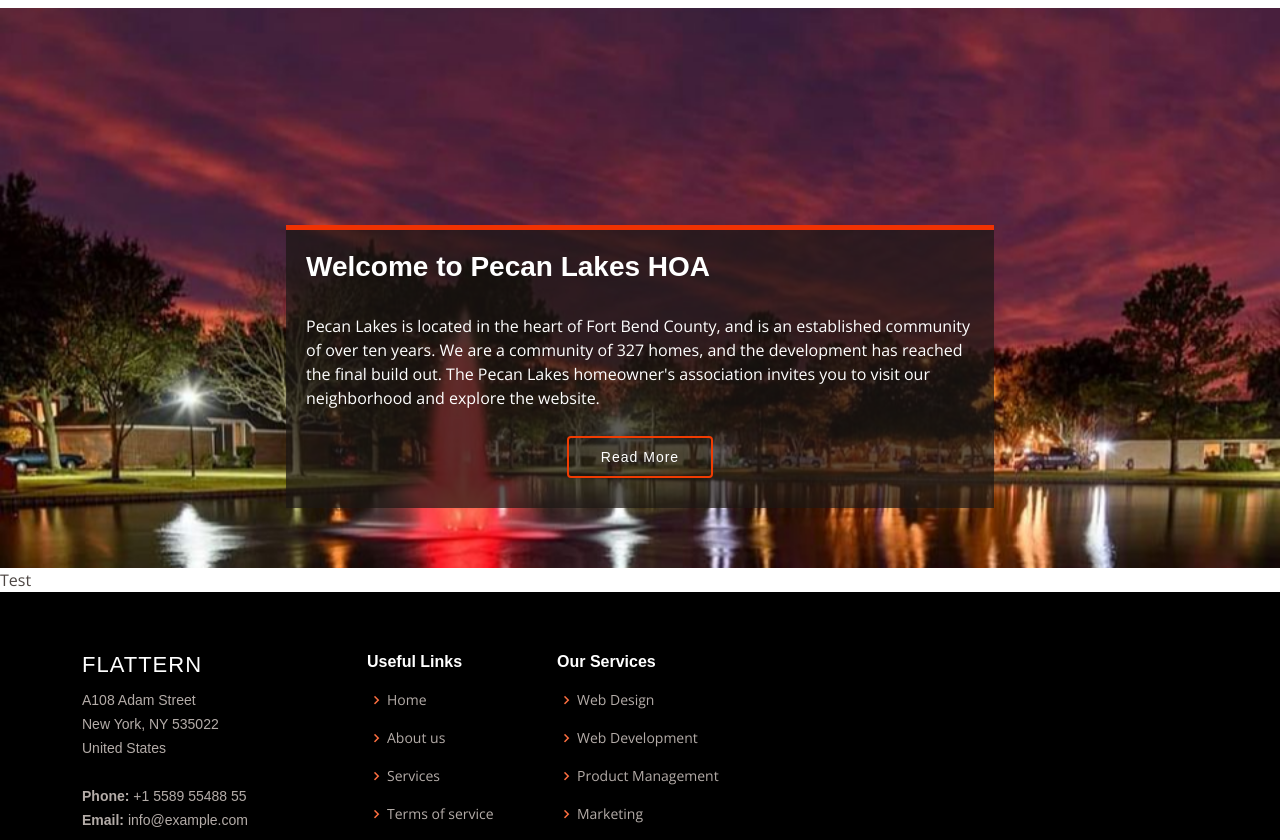
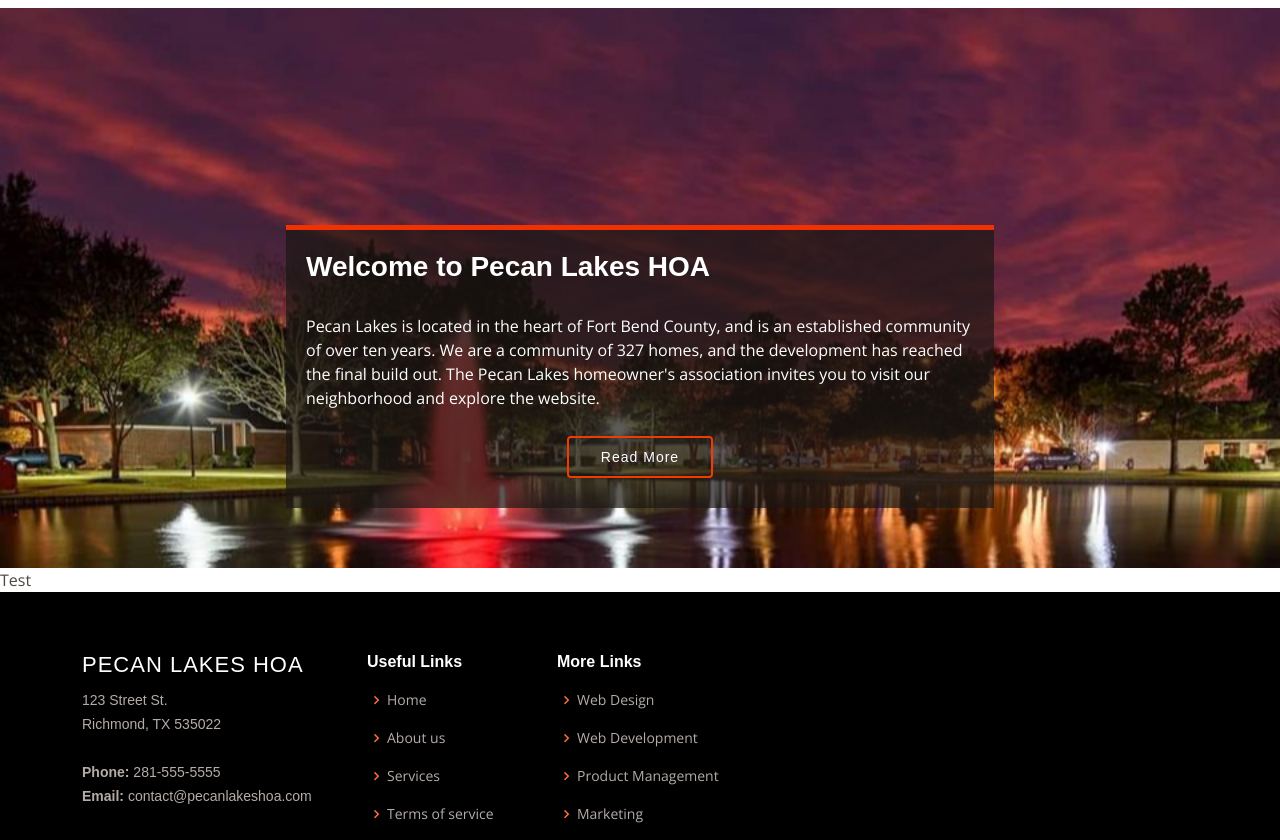
Before and after one commit to adamrodgrs/pl-hoa, a plain HTML site: page index.html in a window 1280 px wide. Shown: the part 103-943 px from the top of the page. Drawn offline with nearby package versions, Linux system fonts and the light colour scheme; a web font is replaced by a local one.

Commit message:
Content edit

```diff
--- a/index.html
+++ b/index.html
@@ -123,13 +123,12 @@
         <div class="container">
           <div class="row">
             <div class="col-lg-3 col-md-6 footer-contact">
-              <h3>Flattern</h3>
+              <h3>Pecan Lakes HOA</h3>
               <p>
-                A108 Adam Street <br />
-                New York, NY 535022<br />
-                United States <br /><br />
-                <strong>Phone:</strong> +1 5589 55488 55<br />
-                <strong>Email:</strong> info@example.com<br />
+                123 Street St. <br />
+                Richmond, TX 535022<br /><br />
+                <strong>Phone:</strong> 281-555-5555<br />
+                <strong>Email:</strong> contact@pecanlakeshoa.com<br />
               </p>
             </div>
 
@@ -145,7 +144,7 @@
             </div>
 
             <div class="col-lg-3 col-md-6 footer-links">
-              <h4>Our Services</h4>
+              <h4>More Links</h4>
               <ul>
                 <li><i class="bx bx-chevron-right"></i> <a href="#">Web Design</a></li>
                 <li><i class="bx bx-chevron-right"></i> <a href="#">Web Development</a></li>
```
